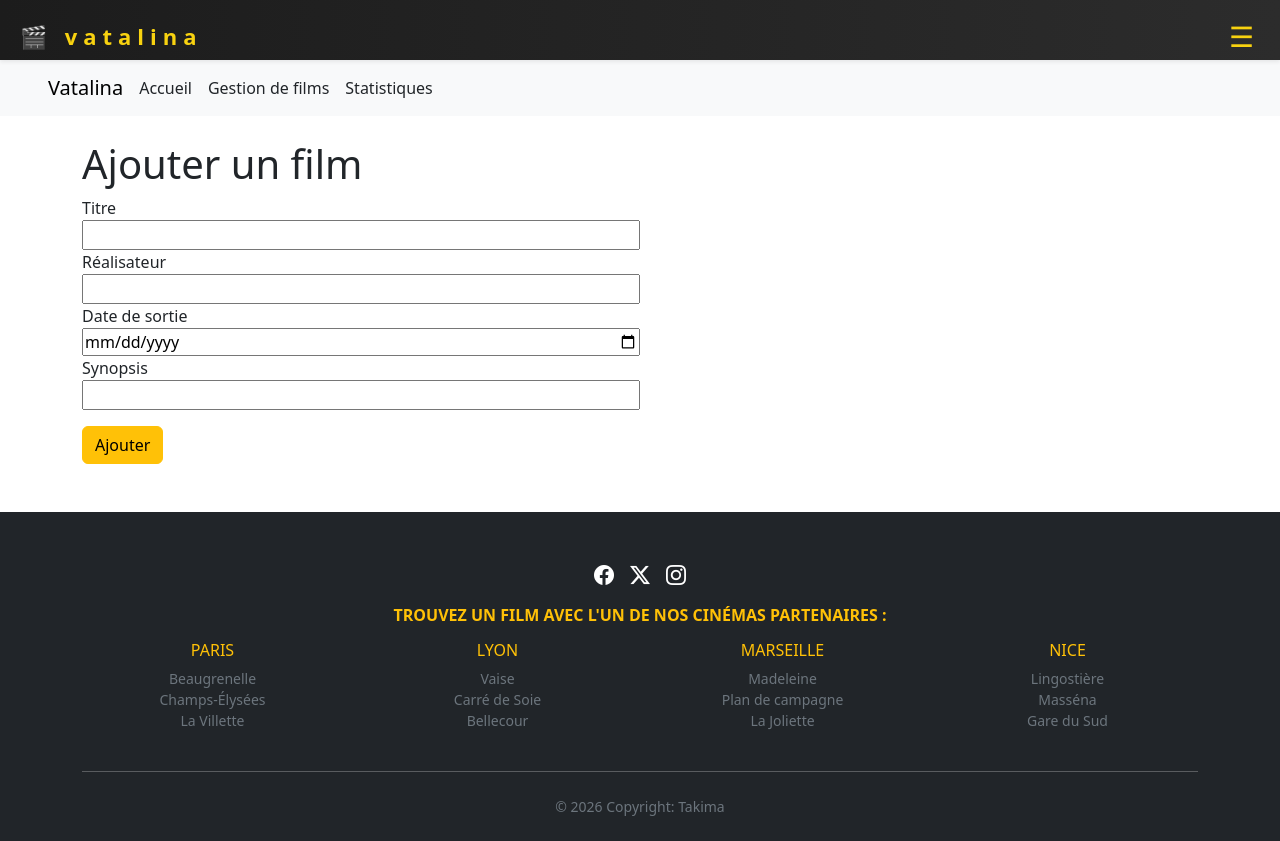
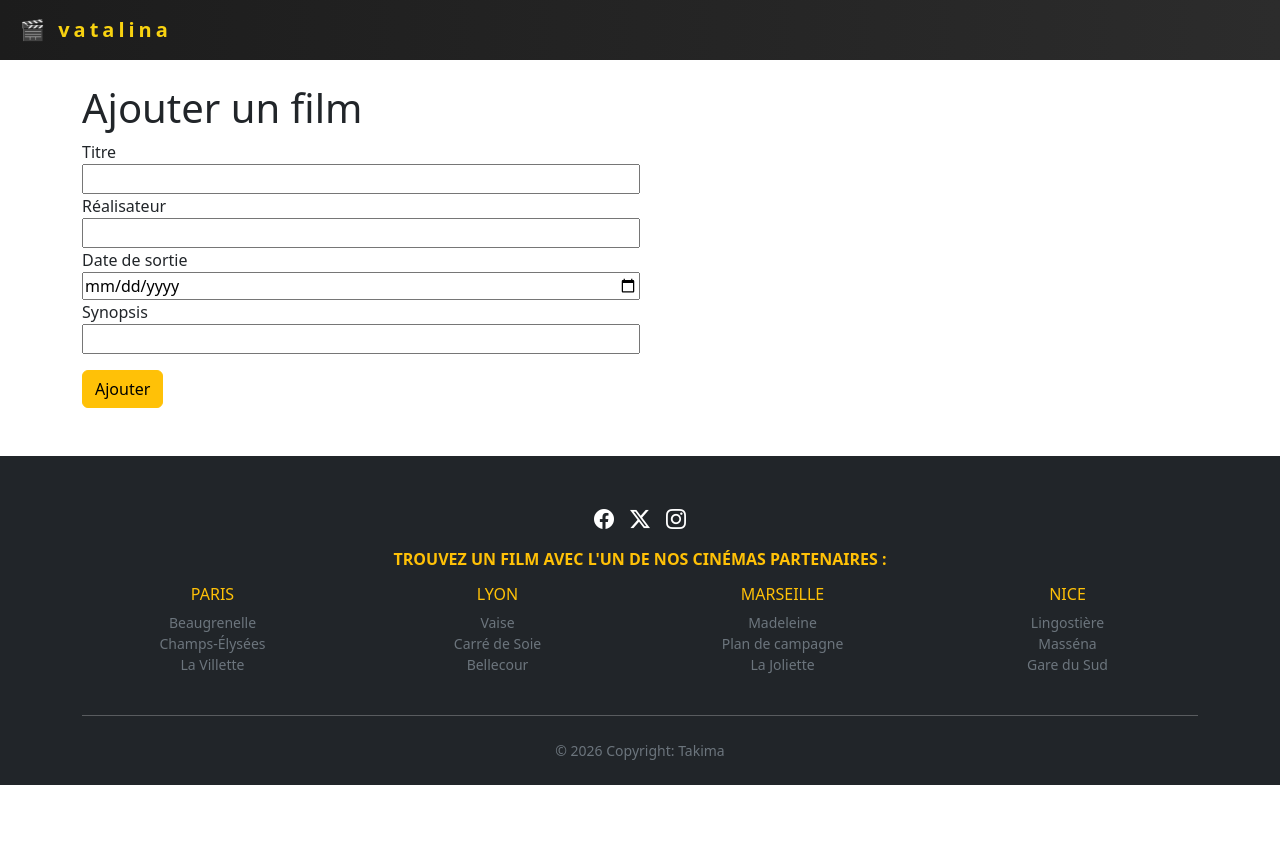
Before and after one commit to Diarra-blip/Cine-app, an Angular app: page /add-movie in a window 1280 px wide. After the commit the page ends 800 px from the top, so only its background shows below. Built offline with nearby package versions, Linux system fonts and the light colour scheme.

Commit message:
Explications

```diff
--- a/src/app/navbar/navbar.html
+++ b/src/app/navbar/navbar.html
@@ -1,38 +1,60 @@
-
-<nav class="navbar douceur-navbar shadow-sm" [class.expanded]="isExpanded()">
-  <!-- Ligne principale (logo + hamburger) -->
+<nav class="douceur-navbar">
   <div class="navbar-main-line">
     <!-- Logo -->
-    <a class="navbar-brand douceur-logo" routerLink="/">
-      🎬 {{ title }}
-    </a>
-    <!-- Hamburger à côté du logo -->
-    <div class="nav-hamburger-wrapper"
-         (mouseenter)="hoverMenu = true"
-         (mouseleave)="hoverMenu = false">
-      <button class="hamburger" (click)="toggleMenu()">☰</button>
+    <a class="douceur-logo" routerLink="/">🎬 {{ title }}</a>
+
+    <!-- Liens centraux visibles quand connecté -->
+    <div class="nav-links" *ngIf="auth.isLoggedIn()">
+      <a class="nav-link" routerLink="/">Accueil</a>
+      <a class="nav-link" routerLink="/movies">Films</a>
+      <a class="nav-link" routerLink="/charts">Statistiques</a>
+      <a class="nav-link" routerLink="/add-movie">+ Ajouter</a>
+    </div>
+
+    <!-- Hamburger -->
+    <div class="nav-hamburger-wrapper" (click)="toggleMenu()">
+      <button class="hamburger" [class.open]="expanded">
+        <span></span>
+        <span></span>
+        <span></span>
+      </button>
     </div>
   </div>
 
-  <!-- Boutons supplémentaires -->
-  <div class="nav-buttons">
+  <!-- Dropdown menu -->
+  <div class="nav-dropdown" [class.visible]="expanded">
     <ng-container *ngIf="!auth.isLoggedIn(); else loggedIn">
-      <a class="btn douceur-outline rounded-pill px-4" routerLink="/login">Connexion</a>
-      <a class="btn douceur-primary rounded-pill px-4 fw-semibold" routerLink="/register">Créer un compte</a>
+      <a class="dropdown-item" routerLink="/login" (click)="closeMenu()">
+        <span class="item-icon">🔑</span> Connexion
+      </a>
+      <a class="dropdown-item primary" routerLink="/register" (click)="closeMenu()">
+        <span class="item-icon">✨</span> Créer un compte
+      </a>
     </ng-container>
 
     <ng-template #loggedIn>
-      <a class="btn douceur-outline rounded-pill px-4" routerLink="/movies">Films</a>
-      <a class="btn douceur-outline rounded-pill px-4" routerLink="/add-movie">Ajouter un film</a>
-      <a class="btn douceur-primary rounded-pill px-4" routerLink="/profile">Mon Espace</a>
-      <button class="btn douceur-danger rounded-pill px-4" (click)="logout()">Déconnexion</button>
+      <a class="dropdown-item" routerLink="/" (click)="closeMenu()">
+        <span class="item-icon">🏠</span> Accueil
+      </a>
+      <a class="dropdown-item" routerLink="/movies" (click)="closeMenu()">
+        <span class="item-icon">🎬</span> Films
+      </a>
+      <a class="dropdown-item" routerLink="/add-movie" (click)="closeMenu()">
+        <span class="item-icon">➕</span> Ajouter un film
+      </a>
+      <a class="dropdown-item" routerLink="/charts" (click)="closeMenu()">
+        <span class="item-icon">📊</span> Statistiques
+      </a>
+      <a class="dropdown-item" routerLink="/profile" (click)="closeMenu()">
+        <span class="item-icon">👤</span> Mon Espace
+      </a>
+      <div class="dropdown-divider"></div>
+      <button class="dropdown-item danger" (click)="logout()">
+        <span class="item-icon">🚪</span> Déconnexion
+      </button>
     </ng-template>
   </div>
 </nav>
 
-<nav class="navbar navbar-light navbar-expand bg-light ps-5">
-  <a class="navbar-brand">{{ title | titlecase }}</a>
-  <a class="nav-item nav-link" routerLink="/">Accueil</a>
-  <a class="nav-item nav-link ms-3" routerLink="/movies">Gestion de films</a>
-  <a class="nav-item nav-link ms-3" routerLink="/charts">Statistiques</a>
-</nav>
+<!-- Overlay pour fermer le menu en cliquant dehors -->
+<div class="nav-overlay" *ngIf="expanded" (click)="closeMenu()"></div>
--- a/src/app/navbar/navbar.scss
+++ b/src/app/navbar/navbar.scss
@@ -1,131 +1,168 @@
-/* Navbar principale */
 .douceur-navbar {
   background: linear-gradient(90deg, #1c1c1c, #2c2c2c);
-  padding: 14px 20px;
-  position: relative;
-  z-index: 100;
+  padding: 0 20px;
+  height: 60px;
   display: flex;
   flex-direction: column;
-  transition: max-height 0.3s ease, padding 0.3s ease, background 0.3s, border-radius 0.3s;
-  overflow: hidden;
-  max-height: 60px; /* ← max-height au lieu de height */
-  border-radius: 0;
+  position: relative;
+  z-index: 200;
   width: 100%;
   box-sizing: border-box;
 }
 
-.douceur-navbar.expanded {
-  max-height: 600px; /* ← assez grand pour n'importe quel nb de boutons */
-  padding-bottom: 10px;
-  background: linear-gradient(90deg, #1c1c1c, #3c3c5c);
-  border-radius: 0 0 15px 15px;
-  box-shadow: 0 8px 20px rgba(0, 0, 0, 0.4);
-}
-/* Ligne principale (logo + hamburger) */
 .navbar-main-line {
   display: flex;
-  justify-content: space-between;
   align-items: center;
+  height: 60px;
   width: 100%;
-  box-sizing: border-box;
+  gap: 16px;
 }
-/* Logo à gauche */
+
+/* Logo */
 .douceur-logo {
-  font-size: 22px;
+  font-size: 20px;
   font-weight: 800;
   color: #f8d210 !important;
   text-decoration: none;
-  letter-spacing: 6px;
-  transition: opacity 0.3s;
+  letter-spacing: 4px;
+  white-space: nowrap;
+  transition: opacity 0.2s;
+  &:hover { opacity: 0.8; }
 }
-.douceur-logo:hover {
-  opacity: 0.8;
-}
-/* Hamburger wrapper */
-.nav-hamburger-wrapper {
+
+/* Liens centraux */
+.nav-links {
   display: flex;
   align-items: center;
-  justify-content: center;
+  gap: 4px;
+  margin-left: 32px;
+  flex: 1;
+}
+
+.nav-link {
+  color: #ccc;
+  text-decoration: none;
+  font-size: 14px;
+  font-weight: 500;
+  padding: 6px 14px;
+  border-radius: 20px;
+  transition: all 0.2s;
+  white-space: nowrap;
+
+  &:hover {
+    color: #f8d210;
+    background: rgba(248, 210, 16, 0.1);
+  }
+}
+
+/* Hamburger animé */
+.nav-hamburger-wrapper {
+  margin-left: auto;
   cursor: pointer;
-  margin-left: 10px;
 }
-/* Bouton hamburger */
+
 .hamburger {
-  font-size: 28px;
   background: transparent;
   border: none;
-  color: #f8d210;
-  transition: opacity 0.3s, transform 0.2s;
   cursor: pointer;
-}
-.hamburger:hover {
-  opacity: 0.7;
-  transform: scale(1.1);
-}
-/* Zone des boutons */
-.nav-buttons {
+  padding: 6px;
   display: flex;
   flex-direction: column;
-  gap: 10px;
+  gap: 5px;
+  width: 36px;
+
+  span {
+    display: block;
+    height: 2px;
+    background: #f8d210;
+    border-radius: 2px;
+    transition: all 0.3s ease;
+    transform-origin: center;
+  }
+
+  &.open span:nth-child(1) {
+    transform: translateY(7px) rotate(45deg);
+  }
+  &.open span:nth-child(2) {
+    opacity: 0;
+    transform: scaleX(0);
+  }
+  &.open span:nth-child(3) {
+    transform: translateY(-7px) rotate(-45deg);
+  }
+}
+
+/* Dropdown */
+.nav-dropdown {
+  position: absolute;
+  top: 60px;
+  right: 16px;
+  background: #1e1e2e;
+  border: 1px solid rgba(248, 210, 16, 0.2);
+  border-radius: 12px;
+  padding: 8px;
+  min-width: 220px;
+  box-shadow: 0 8px 32px rgba(0,0,0,0.5);
+  opacity: 0;
+  transform: translateY(-10px) scale(0.97);
+  pointer-events: none;
+  transition: all 0.2s ease;
+  z-index: 300;
+
+  &.visible {
+    opacity: 1;
+    transform: translateY(0) scale(1);
+    pointer-events: all;
+  }
+}
+
+.dropdown-item {
+  display: flex;
+  align-items: center;
+  gap: 12px;
+  padding: 11px 14px;
+  border-radius: 8px;
+  color: #ddd;
+  text-decoration: none;
+  font-size: 14px;
+  font-weight: 500;
+  cursor: pointer;
+  border: none;
+  background: transparent;
   width: 100%;
-  align-items: stretch;
-  justify-content: center;
-  padding: 10px 10px 0 10px;
-  box-sizing: border-box;
-  opacity: 0;
-  transition: opacity 0.3s ease; /* ← ajoute "ease" */
+  text-align: left;
+  transition: all 0.15s;
+
+  .item-icon { font-size: 16px; }
+
+  &:hover {
+    background: rgba(248, 210, 16, 0.1);
+    color: #f8d210;
+  }
+
+  &.primary {
+    background: #f8d210;
+    color: #1c1c1c;
+    font-weight: 700;
+    margin-top: 4px;
+    &:hover { background: #ffd93d; }
+  }
+
+  &.danger {
+    color: #e53e3e;
+    &:hover { background: rgba(229,62,62,0.1); }
+  }
 }
-/* Affiche les boutons lorsque la navbar est étendue */
-.douceur-navbar.expanded .nav-buttons {
-  opacity: 1;
+
+.dropdown-divider {
+  height: 1px;
+  background: rgba(255,255,255,0.08);
+  margin: 6px 0;
 }
-/* Style commun des boutons */
-.nav-buttons .btn {
-  width: 100%;
-  border-radius: 25px;
-  padding: 12px 0;
-  font-weight: 600;
-  text-align: center;
-  transition: all 0.3s ease;
-  box-shadow: 0 2px 6px rgba(0,0,0,0.2);
-  box-sizing: border-box;
-  cursor: pointer;
-  text-decoration: none;
-  display: block;
-  font-size: 15px;
+
+/* Overlay */
+.nav-overlay {
+  position: fixed;
+  inset: 0;
+  z-index: 199;
 }
-/* Bouton outline (Connexion, Films, Ajouter un film) */
-.btn.douceur-outline {
-  background: transparent;
-  border: 2px solid #f8d210;
-  color: #f8d210;
-}
-.btn.douceur-outline:hover {
-  background: #f8d210;
-  color: black;
-  transform: translateY(-2px);
-  box-shadow: 0 4px 12px rgba(0,0,0,0.3);
-}
-/* Bouton primary (Créer un compte, Mon Espace) */
-.btn.douceur-primary {
-  background: #f8d210;
-  color: black;
-  border: 2px solid #f8d210;
-}
-.btn.douceur-primary:hover {
-  background: linear-gradient(135deg, #ffd93d, #f8d210);
-  transform: translateY(-2px);
-  box-shadow: 0 4px 12px rgba(0,0,0,0.3);
-}
-/* Bouton danger (Déconnexion) */
-.btn.douceur-danger {
-  background: transparent;
-  border: 2px solid #e53e3e;
-  color: #e53e3e;
-}
-.btn.douceur-danger:hover {
-  background: #e53e3e;
-  color: white;
-  transform: translateY(-2px);
-  box-shadow: 0 4px 12px rgba(229, 62, 62, 0.3);
-}
--- a/src/app/navbar/navbar.ts
+++ b/src/app/navbar/navbar.ts
@@ -14,7 +14,6 @@ import { AuthService } from '../auth/auth.service';
 export class Navbar {
   @Input({ required: true }) title!: string;
   expanded = false;
-  hoverMenu = false;
 
   constructor(public auth: AuthService, private router: Router) {}
 
@@ -22,12 +21,13 @@ export class Navbar {
     this.expanded = !this.expanded;
   }
 
-  isExpanded(): boolean {
-    return this.expanded || this.hoverMenu;
+  closeMenu(): void {
+    this.expanded = false;
   }
 
   logout(): void {
     this.auth.logout();
+    this.closeMenu();
     this.router.navigate(['/login']);
   }
 }
```
